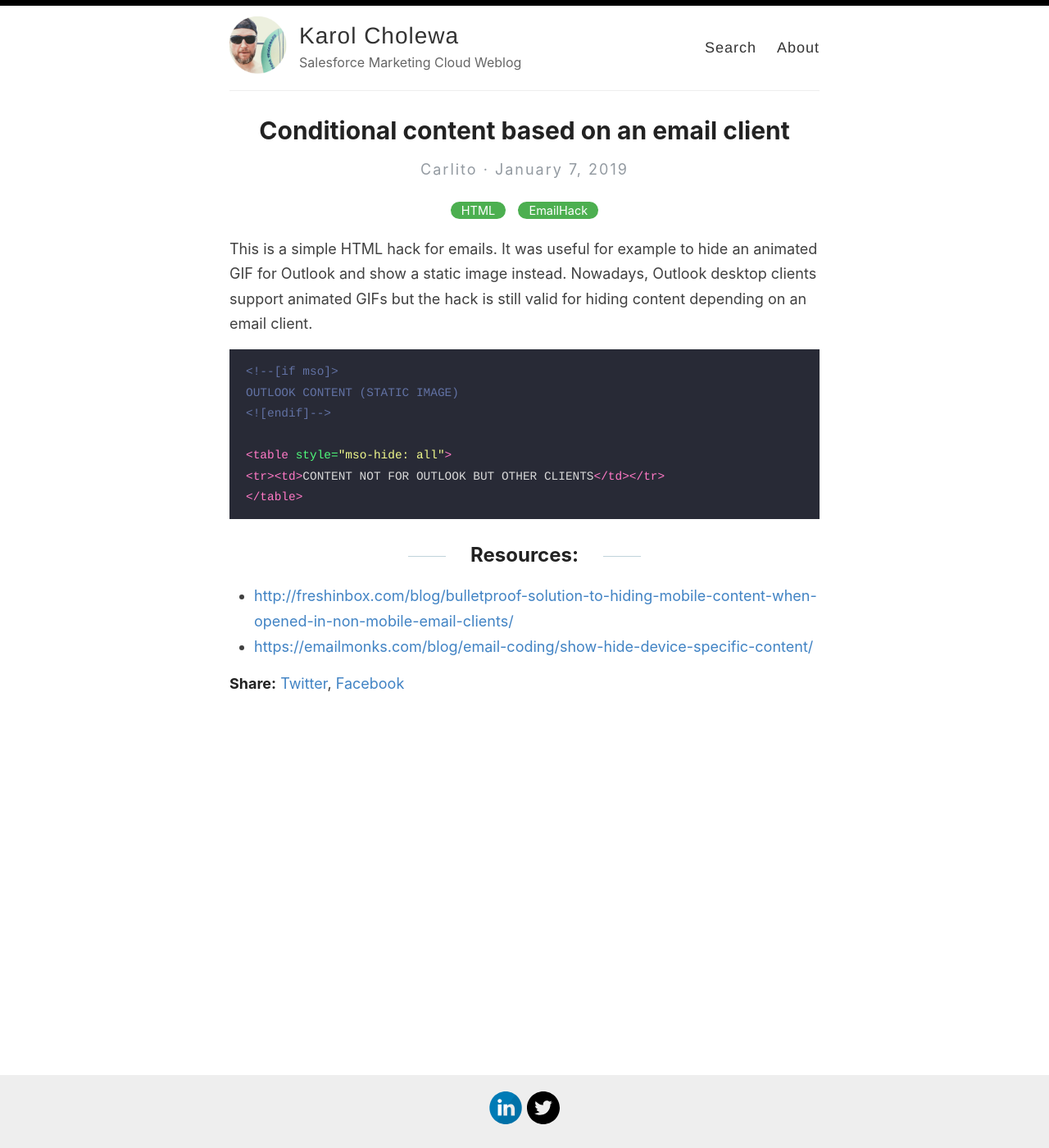
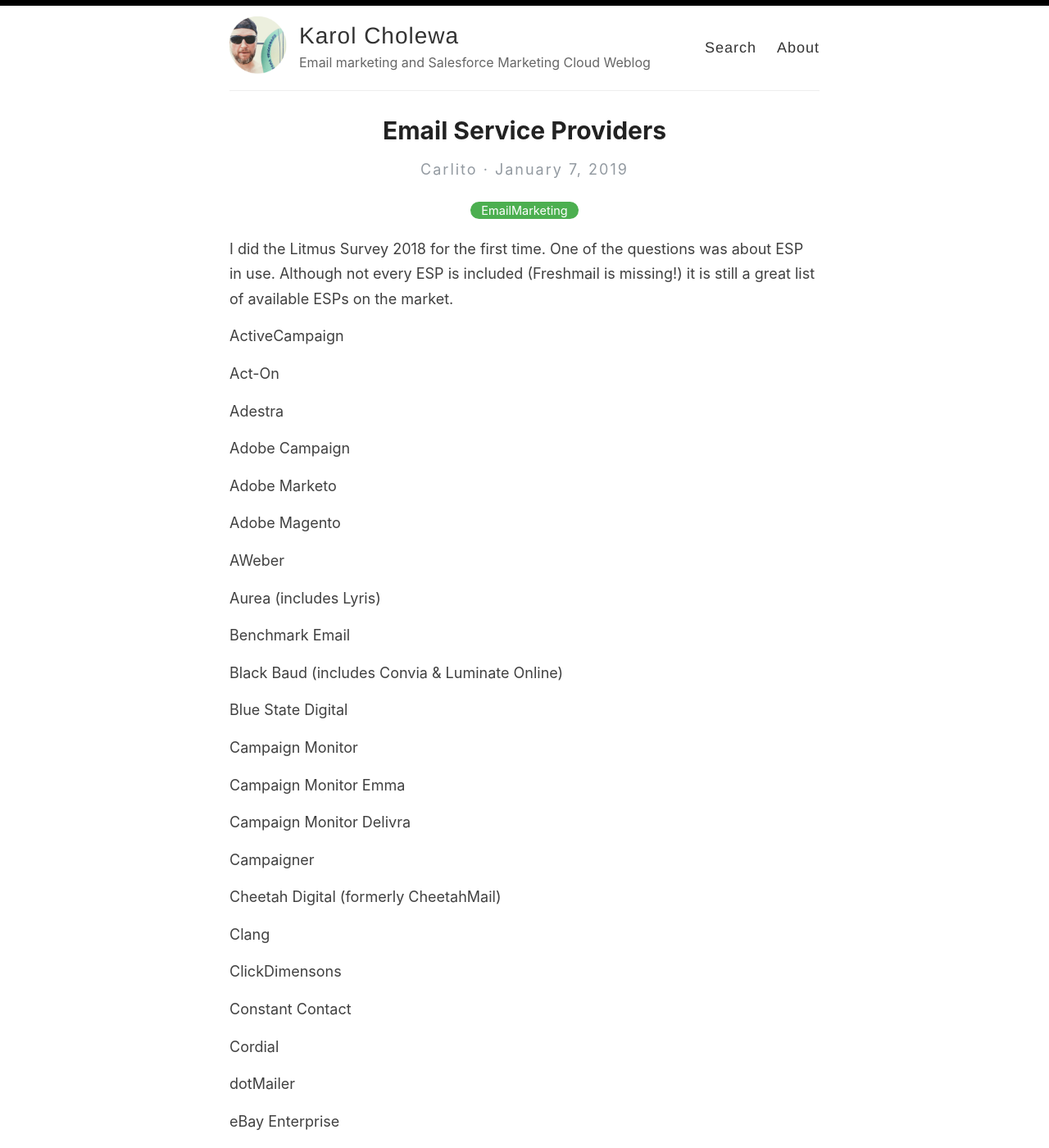
Before and after one commit to karolcholewa/blog, a Jekyll site: the page built from _posts/2019-01-07-esp.md, in a window 1280 px wide and 1400 px high. Shown: the whole window at 82% size. Built offline with Jekyll 4.4.1, drawn with Linux system fonts in a browser that asks for light colours; some of the changed text lies outside the part shown.

Commit message:
updated posts

````diff
--- a/_config.yml
+++ b/_config.yml
@@ -9,7 +9,7 @@ name: Karol Cholewa
 author: Carlito
 
 # Short bio or description (displayed in the header)
-description: Salesforce Marketing Cloud Weblog
+description: Email marketing and Salesforce Marketing Cloud Weblog
 
 # URL of your avatar or profile pic (you could use your GitHub profile pic)
 avatar: /images/carlito.jpg
--- a/_posts/2019-01-07-esp.md
+++ b/_posts/2019-01-07-esp.md
@@ -1,26 +1,162 @@
 ---
 layout: post
-title: "Conditional content based on an email client"
-categories: [HTML, EmailHack]
+title: "Email Service Providers"
+categories: EmailMarketing
 ---
 
-This is a simple HTML hack for emails. It was useful for example to hide an animated GIF for Outlook and show a static image instead. Nowadays, Outlook desktop clients support animated GIFs but the hack is still valid for hiding content depending on an email client.
-
-```html
-<!--[if mso]>
-OUTLOOK CONTENT (STATIC IMAGE)
-<![endif]-->
-
-<table style="mso-hide: all">
-<tr><td>CONTENT NOT FOR OUTLOOK BUT OTHER CLIENTS</td></tr>
-</table>
-```
+I did the Litmus Survey 2018 for the first time. One of the questions was about ESP in use. Although not every ESP is included (Freshmail is missing!) it is still a great list of available ESPs on the market.
 
 
+ActiveCampaign
 
-## Resources:
+Act-On
 
+Adestra
 
+Adobe Campaign
 
-*   [http://freshinbox.com/blog/bulletproof-solution-to-hiding-mobile-content-when-opened-in-non-mobile-email-clients/](http://freshinbox.com/blog/bulletproof-solution-to-hiding-mobile-content-when-opened-in-non-mobile-email-clients/)
-*   [https://emailmonks.com/blog/email-coding/show-hide-device-specific-content/](https://emailmonks.com/blog/email-coding/show-hide-device-specific-content/)
+Adobe Marketo
+
+Adobe Magento
+
+AWeber
+
+Aurea (includes Lyris)
+
+Benchmark Email
+
+Black Baud (includes Convia & Luminate Online)
+
+Blue State Digital
+
+Campaign Monitor
+
+Campaign Monitor Emma
+
+Campaign Monitor Delivra
+
+Campaigner
+
+Cheetah Digital (formerly CheetahMail)
+
+Clang
+
+ClickDimensons
+
+Constant Contact
+
+Cordial
+
+dotMailer
+
+eBay Enterprise
+
+Emarsys
+
+emfluence
+
+Epsilon
+
+ExpertSender
+
+GetResponse
+
+HubSpot
+
+IBM Watson Marketing (formerly Silverpop)
+
+IBM Unica
+
+iContact
+
+iModules
+
+Infusionsoft
+
+iPost
+
+Iterable
+
+Listrak
+
+Mad Mimi
+
+MailChimp
+
+Mailgun by Rackspace
+
+Mailigen
+
+Mailjet
+
+Mapp (includes Blue Hornet)
+
+Marketing Service Company
+
+Maropost
+
+Microsoft Dynamics
+
+NationBuilder
+
+NewZapp
+
+Optivo
+
+Oracle Bronto
+
+Oracle Dyn
+
+Oracle Eloqua
+
+Oracle NetSuite
+
+Oracle Responsys
+
+Oracle Siebel
+
+PostUp (formerly Pulseconnect)
+
+Pure360
+
+Real Magnet
+
+Sailthru
+
+Salesforce Core
+
+Salesforce Marketing Cloud (formerly ExactTarget)
+
+Salesforce Pardot
+
+Salsa
+
+SAP
+
+Selligent (formerly StrongView)
+
+SendinBlue
+
+Sendy
+
+SmartFocus (formerly EmailVision)
+
+SparkPost
+
+SharpSpring
+
+Streamsend
+
+Tikit EMS
+
+Twilio (includes SendGrid)
+
+Vertical Response
+
+Vision6
+
+WhatCounts
+
+Yes Marketing (formerly Yesmail)
+
+Zeta Global (formerly Acxiom)
````
